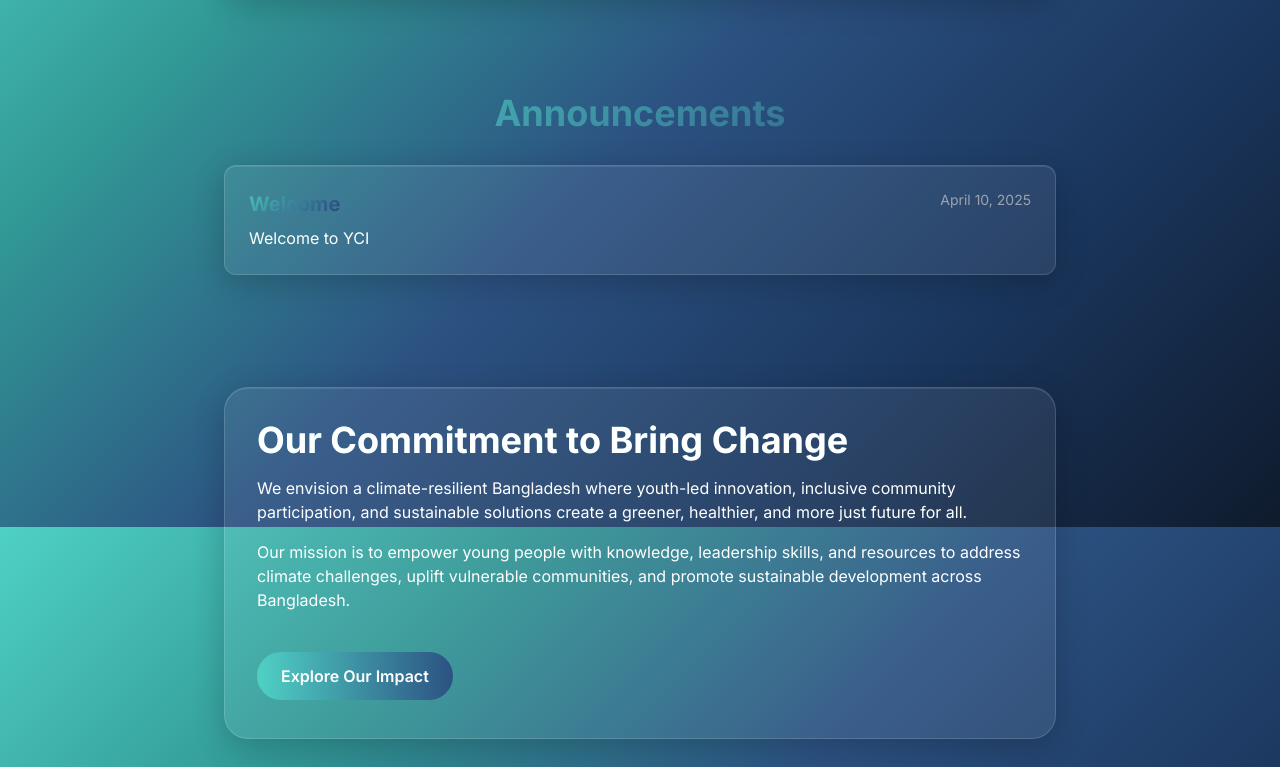
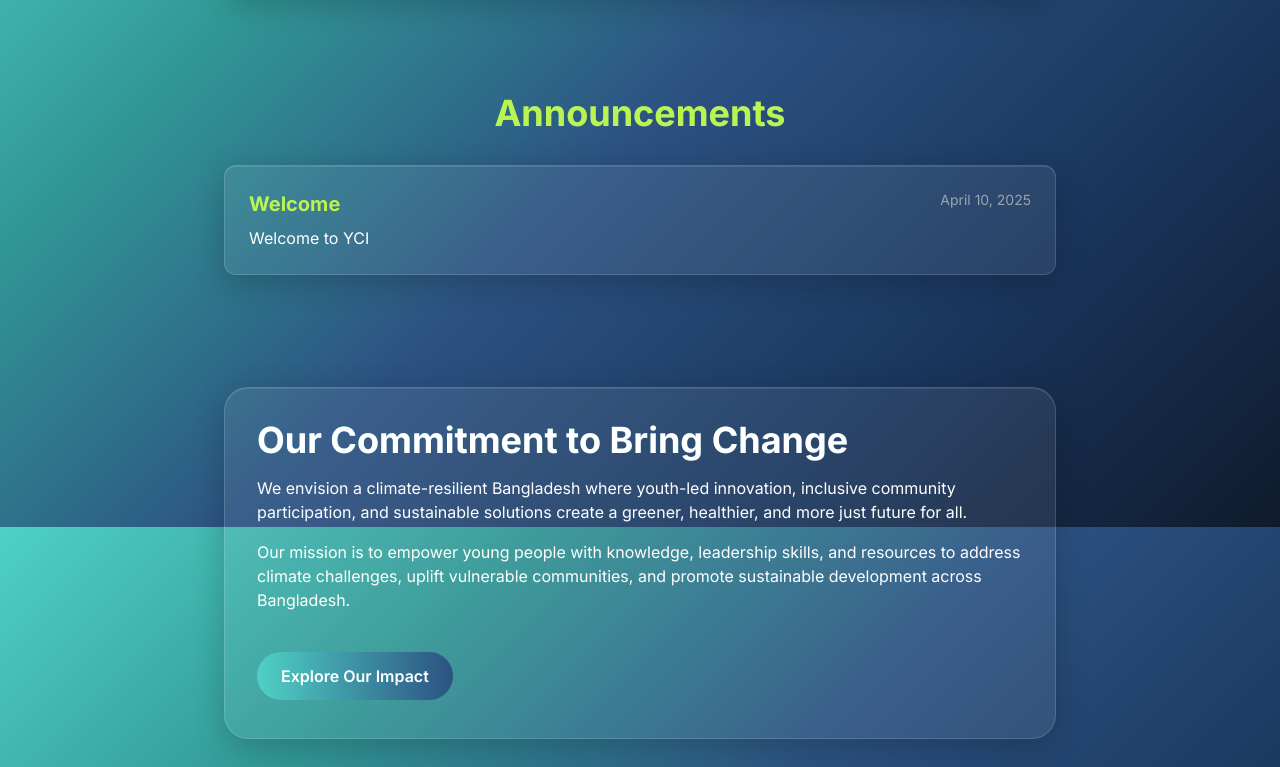
Before and after one commit to AdnanInTheSky/client02, a website: page index.html in a window 1280 px wide. Shown: the part 1073-1840 px from the top of the page. Drawn offline with nearby package versions, Linux system fonts and the light colour scheme.

Commit message:
jioplkjhg

```diff
--- a/index.html
+++ b/index.html
@@ -289,6 +289,7 @@
           colors: {
             primary: '#4FD1C5',
             secondary: '#2C5282',
+            accent: 'oklch(89.7% 0.196 126.665)',
           }
         }
       }
@@ -392,7 +393,7 @@
     <!-- Announcements -->
     <section class="py-12 page-load delay-2">
       <div class="max-w-4xl mx-auto px-4 sm:px-6 lg:px-8">
-        <h2 class="text-3xl md:text-4xl font-bold text-center mb-8 text-300">Announcements</h2>
+        <h2 class="text-3xl md:text-4xl font-bold text-center mb-8 text-accent">Announcements</h2>
         <div id="announcements-container" class="space-y-6">
           <div class="text-center py-6 text-white">Loading announcements...</div>
         </div>
@@ -685,7 +686,7 @@
         const html = announcements.slice(0, 3).map(a => `
           <div class="pure-glass p-6 rounded-xl hover:scale-[1.02] transition-transform">
             <div class="flex justify-between items-start mb-2">
-              <h3 class="text-xl font-bold text-[oklch(89.7%_0.196_126.665)]-400">${a.title}</h3>
+              <h3 class="text-xl font-bold text-accent">${a.title}</h3>
               ${a.date ? `<span class="text-gray-400 text-sm">${a.date}</span>` : ''}
             </div>
             <p class="text-white">${a.body.substring(0, 150)}${a.body.length > 150 ? '…' : ''}</p>
```
